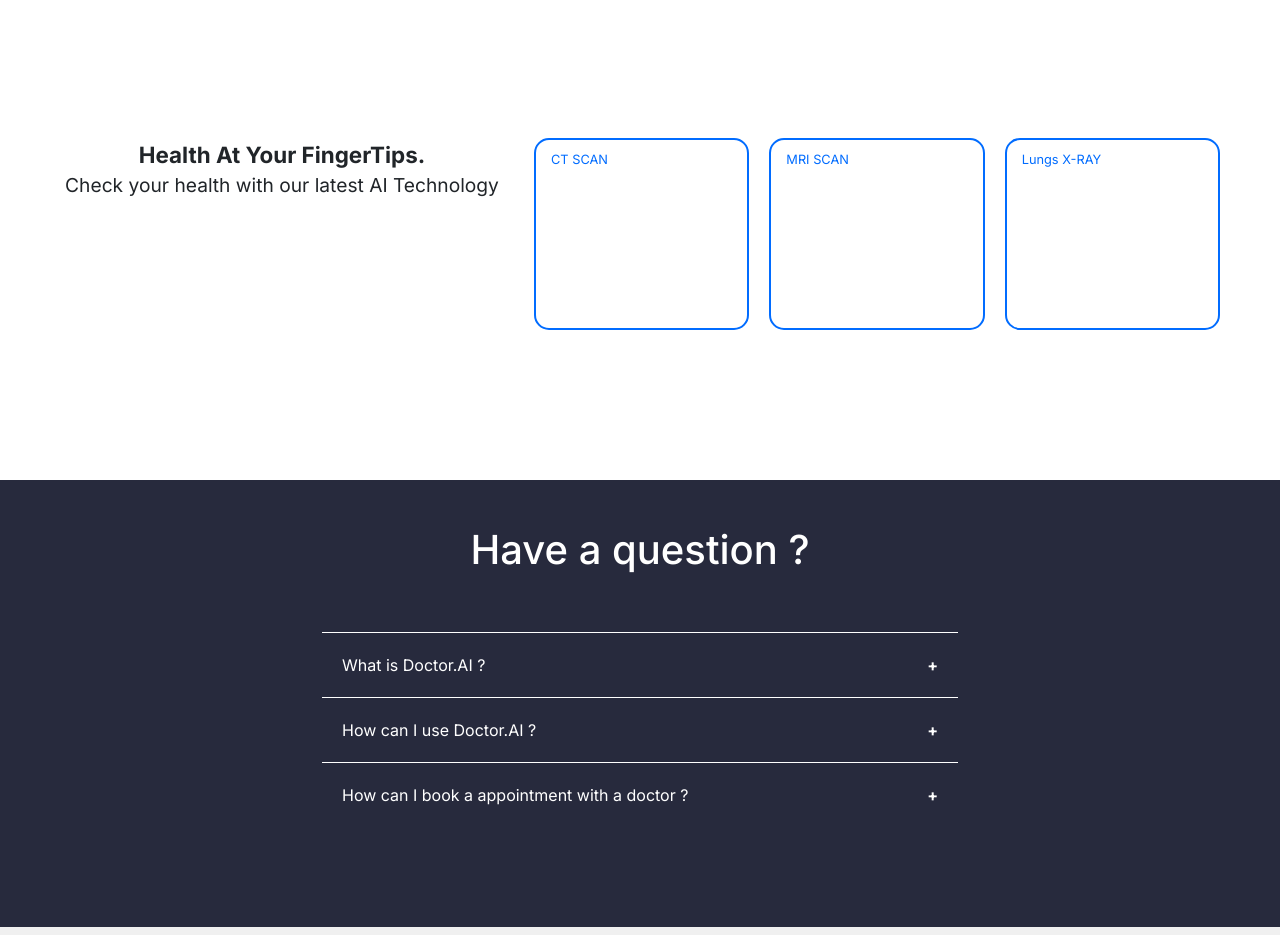
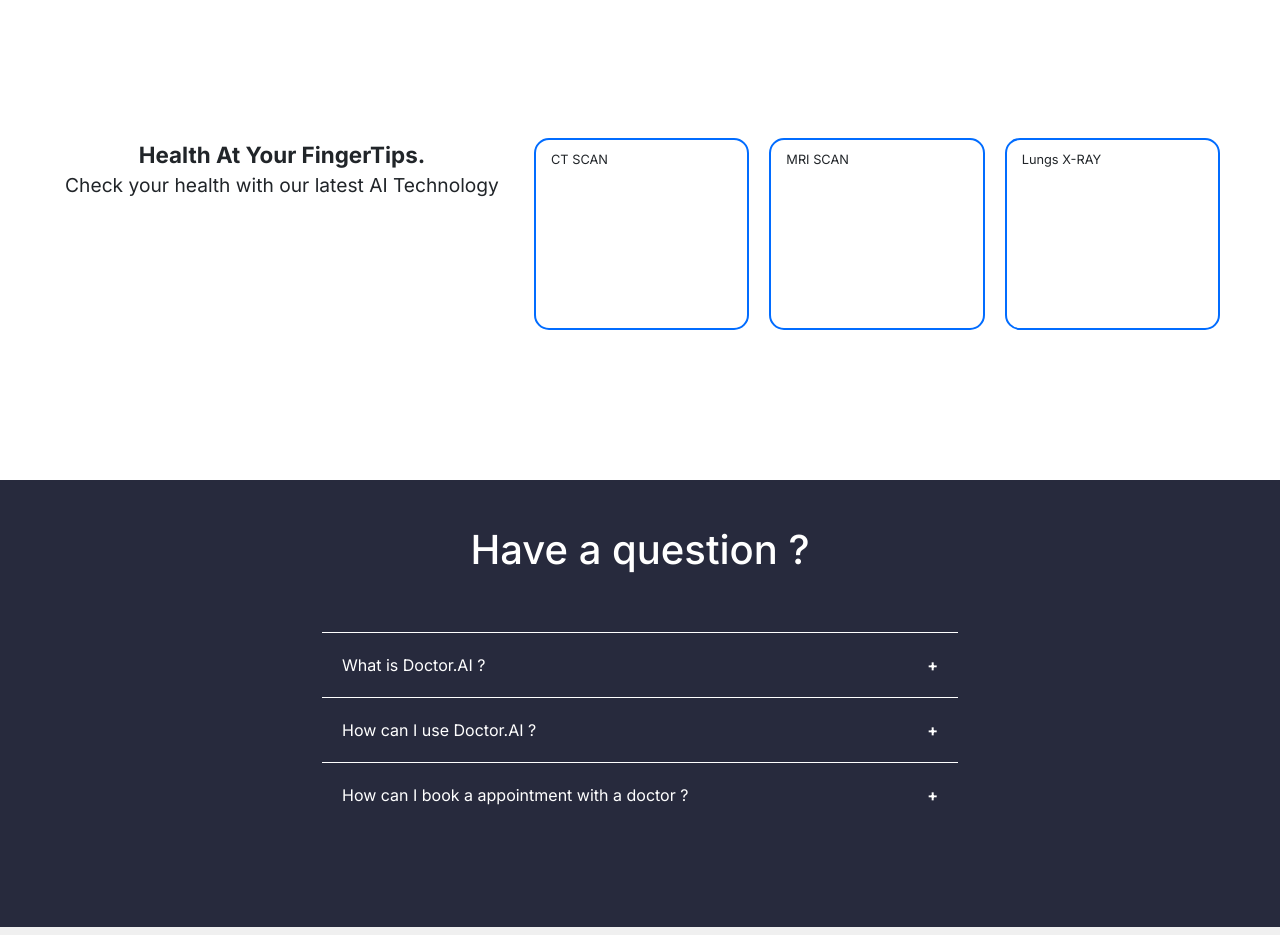
Before and after one commit to krishnenduroy52/DoctorAI-Hack4Bengal, a React (Vite) app in the folder front-end/: page / in a window 1280 px wide. Shown: the part 1540-2475 px from the top of the page. Built offline with nearby package versions, Linux system fonts and the light colour scheme; a web font is replaced by a local one.

Commit message:
removed redundant code

```diff
--- a/front-end/src/css/Home.css
+++ b/front-end/src/css/Home.css
@@ -100,7 +100,6 @@
   width: minmax(clamp(8rem, calc(20vw - 12px), 13rem), 100%);
   border: 2px solid #016cff;
   margin: 0 10px 0 0;
-  color: #016cff;
   border-radius: 15px;
   transition: all 0.3s ease;
 }
@@ -131,10 +130,6 @@
 
 
 /* Bottom Body */
-
-.bottomBody {
-  /* overflow: scroll; */
-}
 
 
 /* FAQ SECTION  */
```
